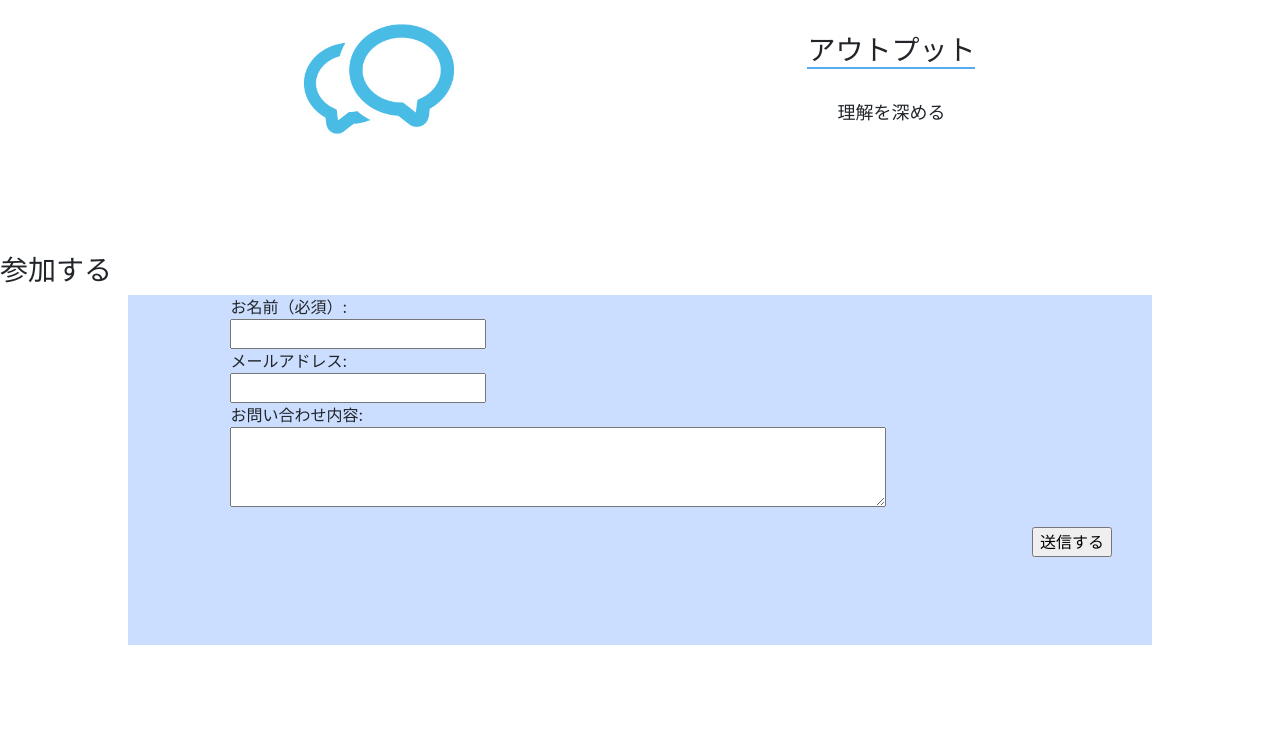
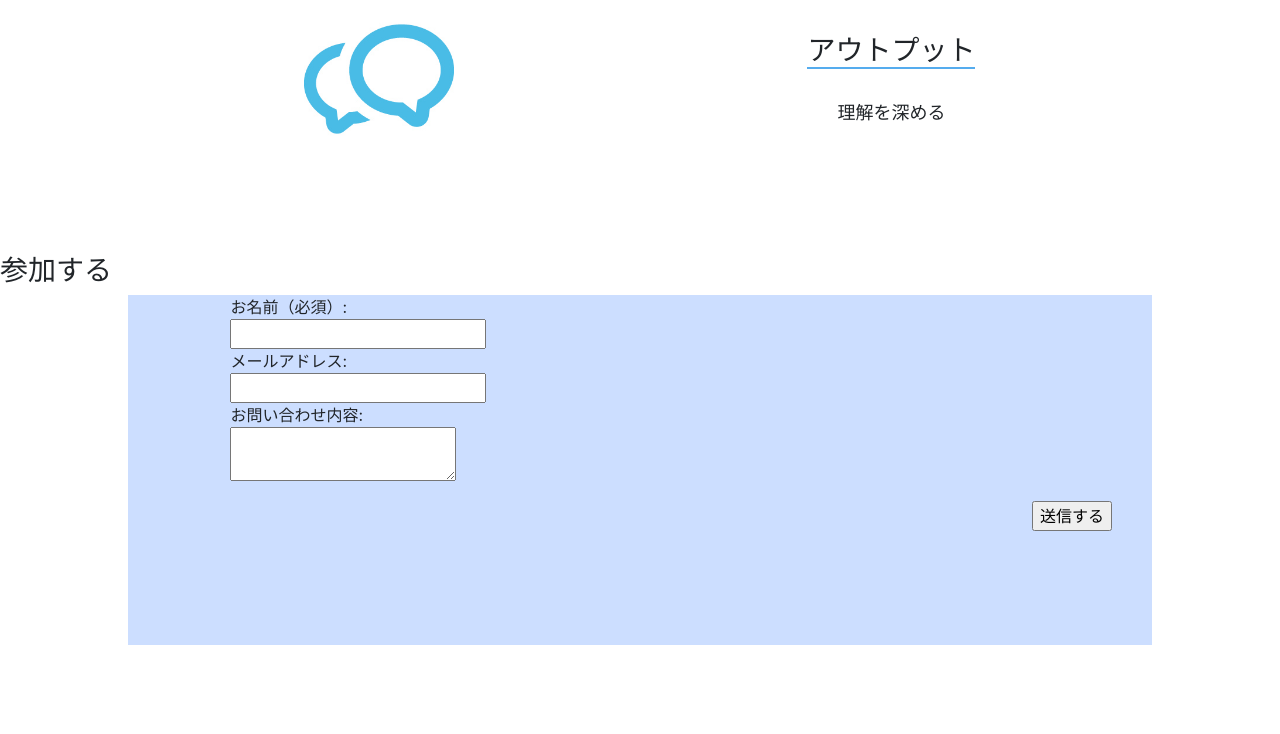
Before and after one commit to kei3570/dokusho, a plain HTML site: page index.html in a window 1280 px wide. Shown: the part 1866-2600 px from the top of the page. Drawn offline with nearby package versions, Linux system fonts and the light colour scheme; a script that the page names is missing.

Commit message:
Update index.html

```diff
--- a/index.html
+++ b/index.html
@@ -127,7 +127,7 @@
     <form action="mailto:midea.salon@gmail.com" method="post" enctype="text/plain">
       <p class="inquiry-btn">お名前（必須）:<br><input type="text" name="name"></p>
       <p class="inquiry-btn">メールアドレス: <br><input type="text" name="mail"></p>
-      <p class="inquiry-btn">お問い合わせ内容:<br><textarea style="width:80%;height:80px" name="comment"></textarea></p>
+      <p class="inquiry-btn">お問い合わせ内容:<br><textarea name="comment" cols="20"rows="2"></textarea></p>
       <input type="submit" value="送信する" class="inquiry-send-btn">
     </form>
     </div>
```
